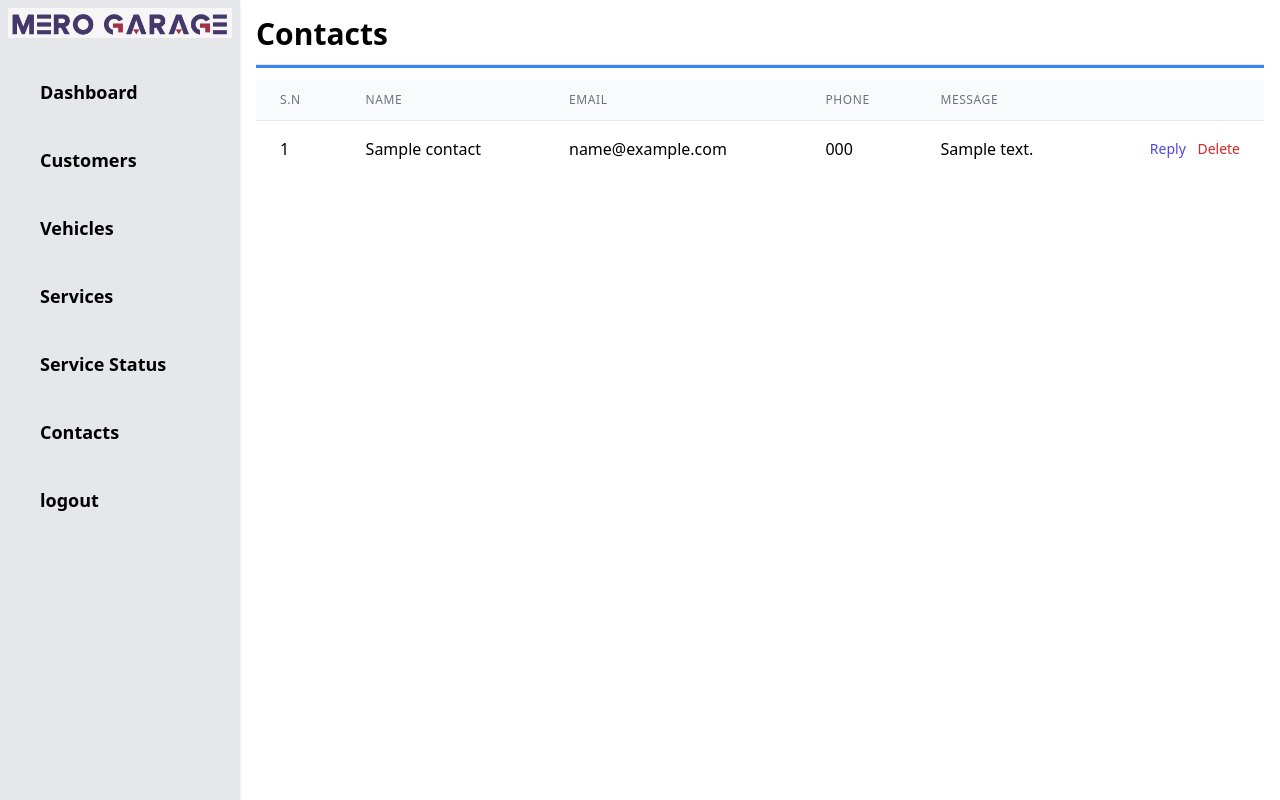
After one commit to KooSL/Garage-Management, a PHP site: page /admin/contact.php in a window 1280 px wide. The commit adds this page. Run offline with PHP 8.4, Linux system fonts and the light colour scheme; tables that the repository leaves empty or names only in its code hold one stand-in row (values such as "Sample post"); some libraries are stand-ins or nearby versions.

Commit message:
Add files via upload

```diff
--- /dev/null
+++ b/admin/contact.php
@@ -0,0 +1,77 @@
+<?php include 'header.php'; ?>
+
+
+
+
+
+
+<?php
+    $qry = "SELECT * FROM contact ORDER BY cntid ASC";
+    include '../includes/dbconnection.php';
+    $result = mysqli_query($conn, $qry);
+?>
+
+
+<h1 class="text-3xl font-bold">Contacts</h1>
+    <hr class="my-3 h-1 bg-blue-500">
+
+        <!-- <div class="mb-4">
+            <a href="addcustomer.php" class="bg-blue-500 hover:bg-blue-700 text-white font-bold py-2 px-4 rounded">Add Customer</a>
+        </div> -->
+        <!-- Customer List Table -->
+        <div class="">
+            <table class="min-w-full divide-y divide-gray-200">
+                <thead class="bg-gray-50">
+                    <tr>
+                        <th scope="col"
+                            class="px-6 py-3 text-left text-xs font-medium text-gray-500 uppercase tracking-wider">
+                            S.N</th>
+                        <th scope="col"
+                            class="px-6 py-3 text-left text-xs font-medium text-gray-500 uppercase tracking-wider">
+                            Name</th>
+                        <th scope="col"
+                            class="px-6 py-3 text-left text-xs font-medium text-gray-500 uppercase tracking-wider">
+                            Email</th>
+                        <th scope="col"
+                            class="px-6 py-3 text-left text-xs font-medium text-gray-500 uppercase tracking-wider">
+                            Phone</th>
+                        <th scope="col"
+                            class="px-6 py-3 text-left text-xs font-medium text-gray-500 uppercase tracking-wider">
+                            Message</th>
+                        <!-- <th scope="col"
+                            class="px-6 py-3 text-left text-xs font-medium text-gray-500 uppercase tracking-wider">
+                            Vehicle Number</th> -->
+                        <th scope="col" class="relative px-6 py-3">
+                            <span class="sr-only">Edit/Delete</span>
+                        </th>
+                    </tr>
+                </thead>
+                <tbody class="bg-white divide-y divide-gray-200">
+                    <!-- Sample data, replace with dynamic data from backend -->
+                    <?php while($row = mysqli_fetch_assoc($result)){  ?>
+                    <tr>
+                        <td class="px-6 py-4 whitespace-nowrap"><?php echo $row['cntid'];?></td>
+                        <td class="px-6 py-4 whitespace-nowrap"><?php echo $row['cntname'];?></td>
+                        <td class="px-6 py-4 whitespace-nowrap"><?php echo $row['cntemail'];?></td>
+                        <td class="px-6 py-4 whitespace-nowrap"><?php echo $row['cntphone'];?></td>
+                        <td class="px-6 py-4 whitespace-nowrap"><?php echo $row['cntmessage'];?></td>
+                        <td class="px-6 py-4 whitespace-nowrap text-right text-sm font-medium">
+                            <a href="https://mail.google.com/mail/u/0/#inbox?compose=new" class="text-indigo-600 hover:text-indigo-900 mr-2" >Reply</a>
+                            <a href="contact.php?cntid=<?php echo $row['cntid'];?>" class="text-red-600 hover:text-red-900" onclick="return confirm('Are you sure to delete?')">Delete</a>
+                        </td>
+                    </tr>
+                    <?php } ?>
+                </tbody>
+            </table>
+        </div>
+
+<?php include 'footer.php'; ?>
+
+<?php
+            if (isset($_GET['cntid'])) {
+              $id = $_GET['cntid'];
+              $qry2 = "DELETE FROM contact WHERE cntid = '$id'";
+              $result = mysqli_query($conn, $qry2);
+          }
+
+        ?>
--- a/admin/header.php
+++ b/admin/header.php
@@ -16,6 +16,7 @@
             <a href="vehicles.php" class="block p-4 hover:bg-gray-300 my-2">Vehicles</a>
             <a href="services.php" class="block p-4 hover:bg-gray-300 my-2">Services</a>
             <a href="tracking.php" class="block p-4 hover:bg-gray-300 my-2">Service Status</a>
+            <a href="contact.php" class="block p-4 hover:bg-gray-300 my-2">Contacts</a>
             <a href="../login.php" class="block p-4 hover:bg-gray-300 my-2" onclick="return confirm('Are you sure to log out?')">logout</a>
         </div>
         </nav>
```
Also changed, not shown: admin/dashboard.php (+9 -0 lines), admin/tracking.php (+5 -2 lines).
